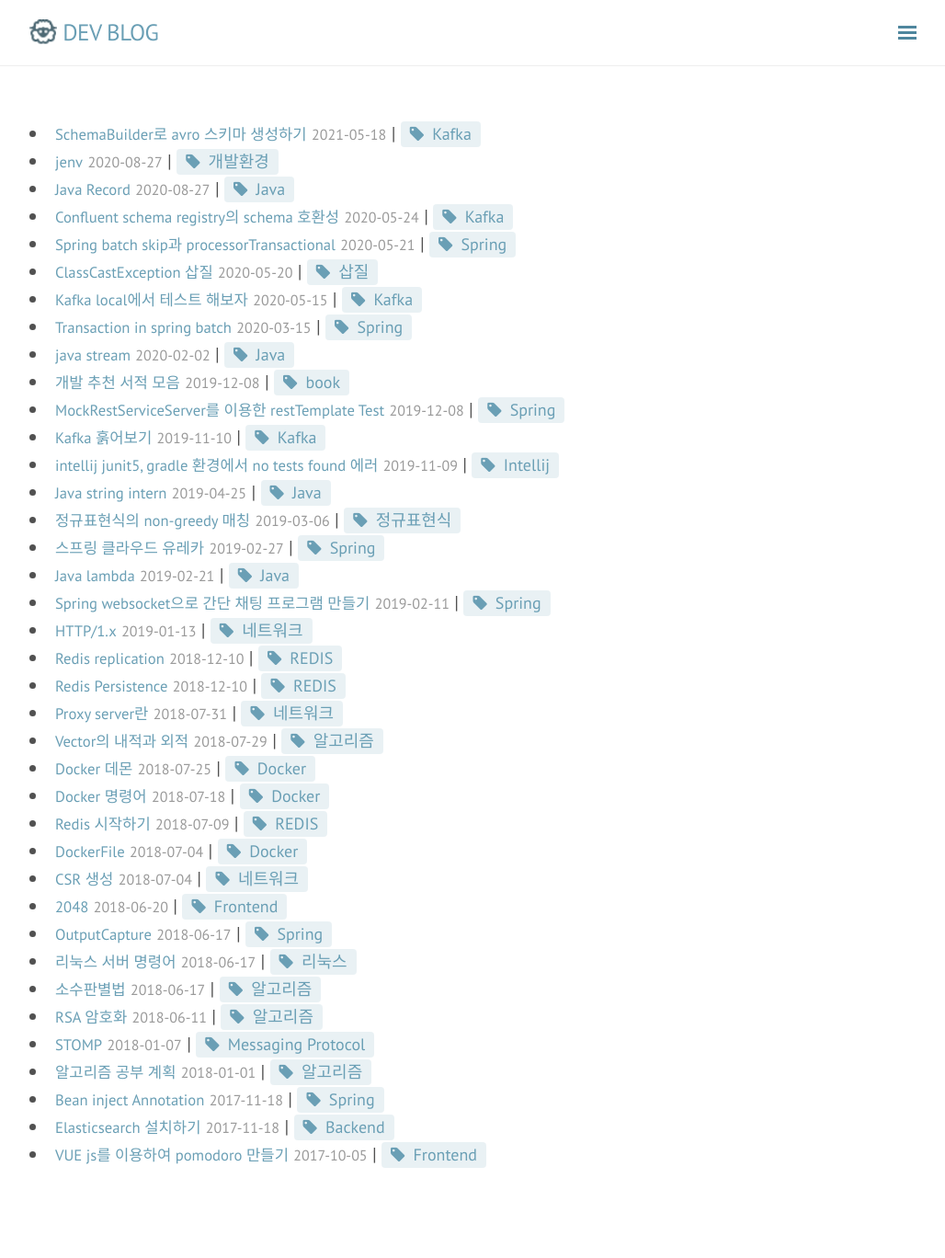
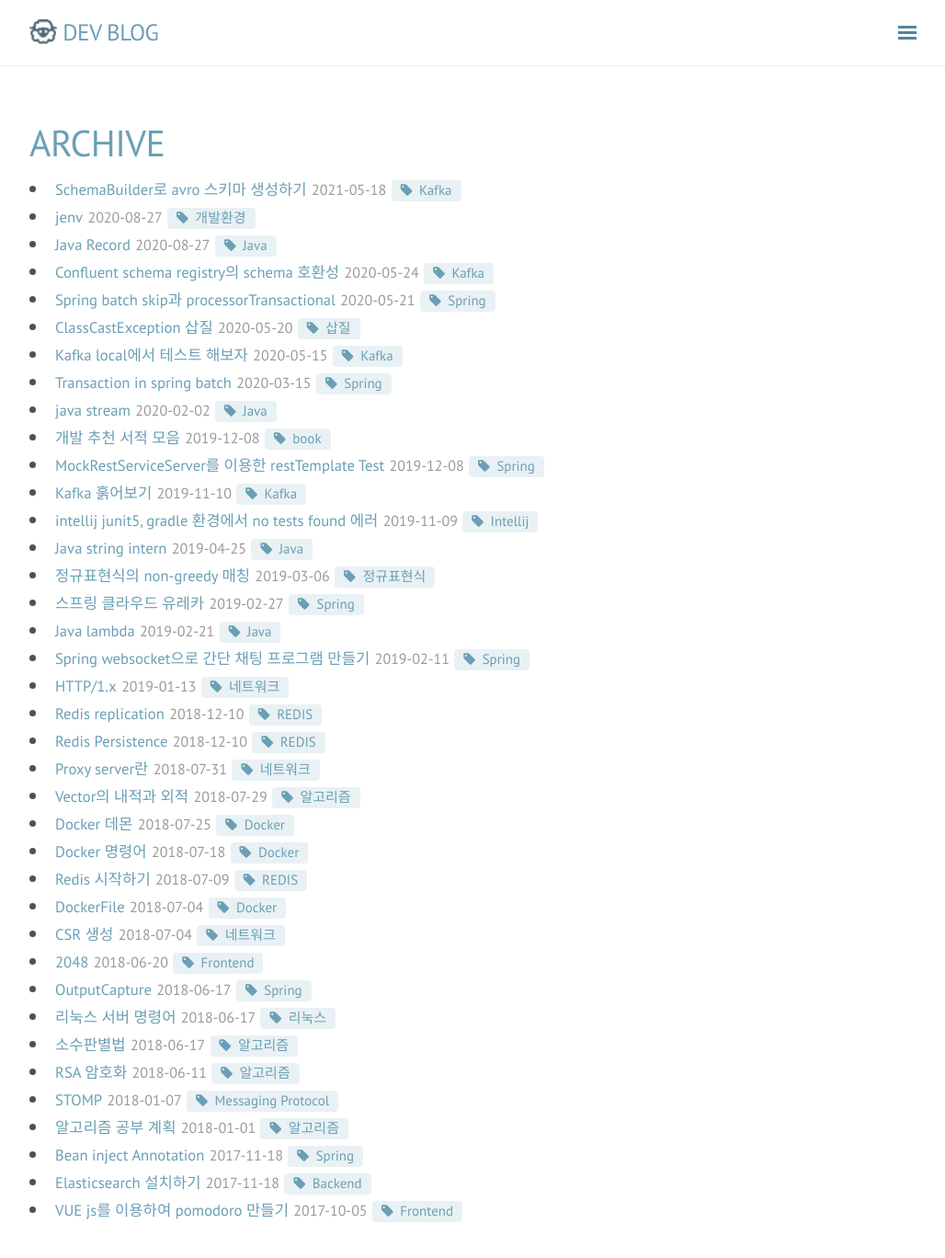
Before and after one commit to rmcodestar/rmcodestar.github.io, a Jekyll site: the page built from blog/archive.html, in a window 1280 px wide and 1400 px high. Shown: the top 1368 px of the window at 92% size, without its empty margins (248-1276 px from the left). Built offline with Jekyll 4.4.1, drawn with Linux system fonts in a browser that asks for light colours; nearby versions of some CDN libraries; comment, search, counter and statistics services are not loaded.

Commit message:
update archive.html

```diff
--- a/_config.yml
+++ b/_config.yml
@@ -41,12 +41,14 @@
     - '/'
   Blog:
     - '/blog/'
-    - { Categories: '/blog/categories/' }
-    - { Tags: '/blog/tags/' }
+#    - { Categories: '/blog/categories/' }
+#    - { Tags: '/blog/tags/' }
   Category:
     - '/blog/categories/'
   Tags:
     - '/blog/tags/'
+  Archive:
+    - '/blog/archive/'
 
 # Where are tags and categories displayed
 tag_page: '/blog/tags/'
--- a/blog/archive.html
+++ b/blog/archive.html
@@ -12,9 +12,9 @@
                     <small>{{ post.title }}</small>
                     <small class="post-date">{{ post.date | date: "%F" }}</small>
                 </a>
-                {% if post.categories %} |
+                {% if post.categories %}
                 {% for tag in post.categories %}
-                <a href="{{ site.baseurl }}{{ site.tag_page }}#{{ tag | slugify }}" class="post-tag">{{ tag }}</a>
+                <small><a href="{{ site.baseurl }}{{ site.tag_page }}#{{ tag | slugify }}" class="post-tag">{{ tag }}</a></small>
                 {% endfor %}
                 {% endif %}
             </li>
```
Also changed, not shown: other parts of blog/archive.html (+1 -1 lines).
